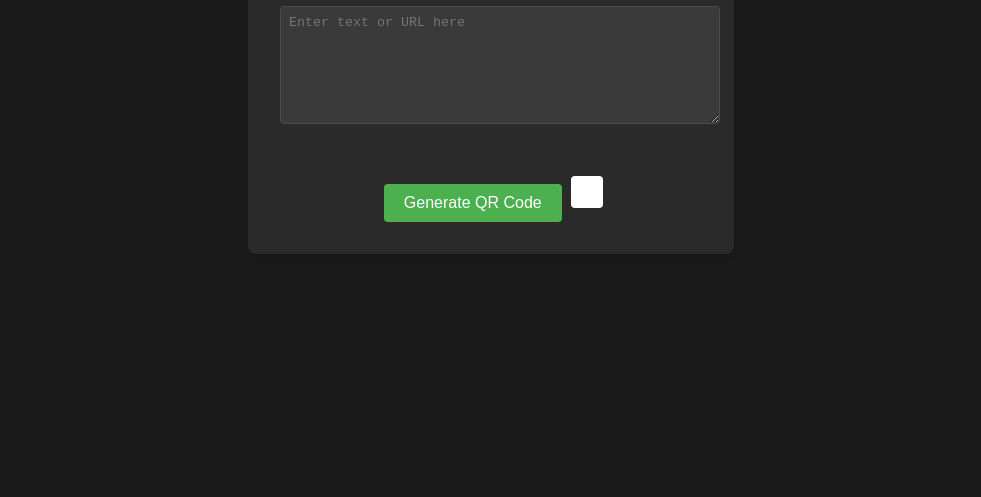
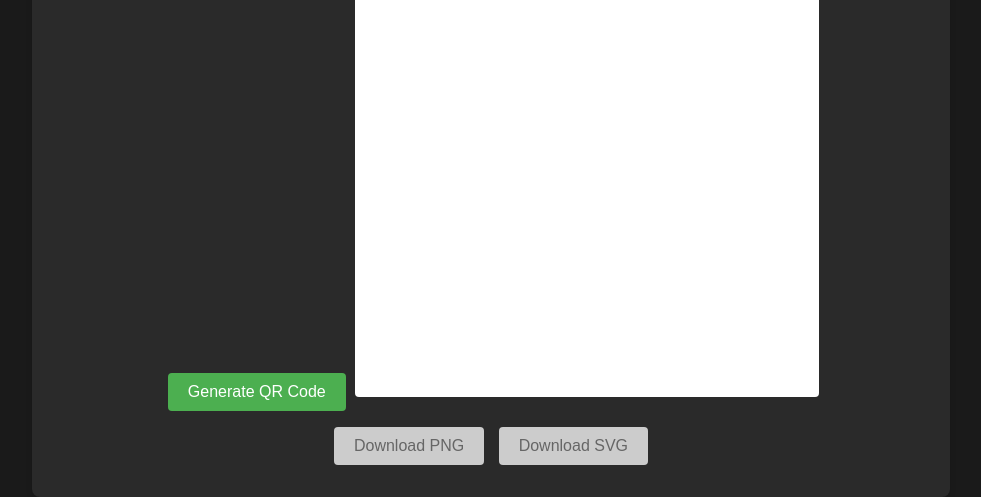
Before and after one commit to edgarsj/qrcontact, a website built with webpack: page src/index.html in a window 1280 px wide. Shown: the part 326-823 px from the top of the page, without its empty margins (149-1130 px from the left). Before the commit the page ends 800 px from the top, so only its background shows below. Built offline with nearby package versions, Linux system fonts and the light colour scheme.

Commit message:
buttons shown

```diff
--- a/src/index.html
+++ b/src/index.html
@@ -47,8 +47,14 @@
             margin: 0 5px;
         }
 
-        button:hover {
+        button:hover:not(:disabled) {
             background-color: #45a049;
+        }
+
+        button:disabled {
+            background-color: #cccccc;
+            color: #666666;
+            cursor: not-allowed;
         }
 
         #qrcode {
@@ -57,6 +63,10 @@
             padding: 1rem;
             display: inline-block;
             border-radius: 4px;
+        }
+
+        #qrcode canvas {
+            display: block;
         }
 
         #downloadButtons {
@@ -71,9 +81,9 @@
         <textarea id="inputText" placeholder="Enter text or URL here"></textarea>
         <button id="generateBtn">Generate QR Code</button>
         <div id="qrcode"></div>
-        <div id="downloadButtons" style="display: none;">
-            <button id="downloadPNG">Download PNG</button>
-            <button id="downloadSVG">Download SVG</button>
+        <div id="downloadButtons">
+            <button id="downloadPNG" disabled>Download PNG</button>
+            <button id="downloadSVG" disabled>Download SVG</button>
         </div>
     </div>
 </body>
--- a/src/index.js
+++ b/src/index.js
@@ -4,33 +4,55 @@ document.addEventListener('DOMContentLoaded', () => {
     const inputText = document.getElementById('inputText');
     const generateBtn = document.getElementById('generateBtn');
     const qrcodeDiv = document.getElementById('qrcode');
-    const downloadButtons = document.getElementById('downloadButtons');
     const downloadPNGBtn = document.getElementById('downloadPNG');
     const downloadSVGBtn = document.getElementById('downloadSVG');
 
+    const QR_SIZE = 400;
+    const PADDING = 16; // 1rem padding on each side
     let currentQRText = '';
+
+    // Create empty canvas on page load
+    createEmptyCanvas();
 
     generateBtn.addEventListener('click', () => {
         const text = inputText.value;
         if (text) {
             currentQRText = text;
             generateQRCode(text);
-            downloadButtons.style.display = 'block';
+            enableDownloadButtons(true);
         }
     });
 
     downloadPNGBtn.addEventListener('click', () => downloadQRCode('png'));
     downloadSVGBtn.addEventListener('click', () => downloadQRCode('svg'));
 
+    function createEmptyCanvas() {
+        const canvas = document.createElement('canvas');
+        canvas.width = QR_SIZE;
+        canvas.height = QR_SIZE;
+        const ctx = canvas.getContext('2d');
+        ctx.fillStyle = 'white';
+        ctx.fillRect(0, 0, QR_SIZE, QR_SIZE);
+        qrcodeDiv.innerHTML = '';
+        qrcodeDiv.appendChild(canvas);
+        qrcodeDiv.style.width = `${QR_SIZE + PADDING * 2}px`;
+        qrcodeDiv.style.height = `${QR_SIZE + PADDING * 2}px`;
+    }
+
     function generateQRCode(text) {
         qrcodeDiv.innerHTML = '';
         const canvas = document.createElement('canvas');
         qrcodeDiv.appendChild(canvas);
 
-        QRCode.toCanvas(canvas, text, { width: 200 }, (error) => {
+        QRCode.toCanvas(canvas, text, { width: QR_SIZE }, (error) => {
             if (error) console.error(error);
             console.log('QR code generated!');
         });
+    }
+
+    function enableDownloadButtons(enable) {
+        downloadPNGBtn.disabled = !enable;
+        downloadSVGBtn.disabled = !enable;
     }
 
     function downloadQRCode(format) {
@@ -49,7 +71,7 @@ document.addEventListener('DOMContentLoaded', () => {
                 URL.revokeObjectURL(url);
             }, mimeType);
         } else {
-            QRCode.toString(currentQRText, { type: 'svg' }, (err, svgString) => {
+            QRCode.toString(currentQRText, { type: 'svg', width: QR_SIZE }, (err, svgString) => {
                 if (err) {
                     console.error(err);
                     return;
```
